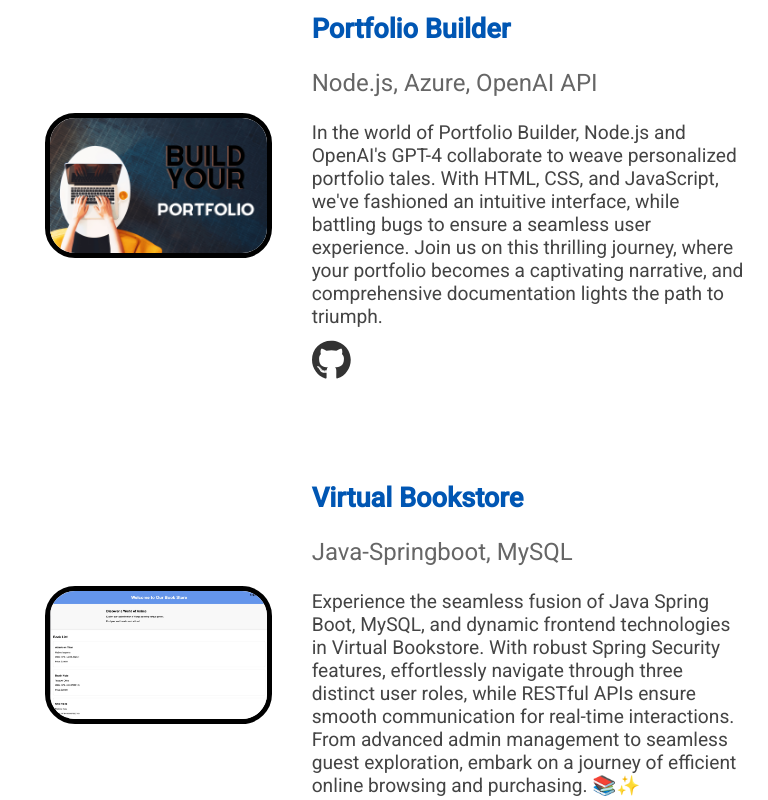
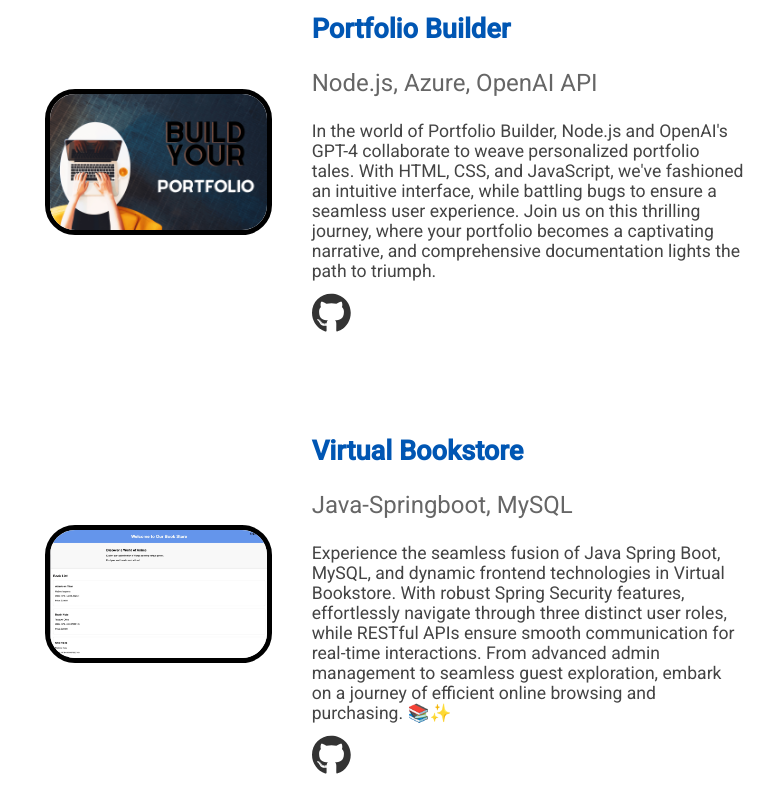
Before and after one commit to Prabal31/My-Portfolio, an Angular app: page / in a window 768 px wide. Shown: the part 2720-3520 px from the top of the page. Built offline with nearby package versions, Linux system fonts and the light colour scheme.

Commit message:
reduced the sixe of text in project section

```diff
--- a/src/app/Menu/menu-projects/menu-projects.component.css
+++ b/src/app/Menu/menu-projects/menu-projects.component.css
@@ -145,7 +145,7 @@
     }
 
     .project-info .details {
-        font-size: 1.2em;
+        font-size: 1.1em;
     }
 
     .github-link {
```
